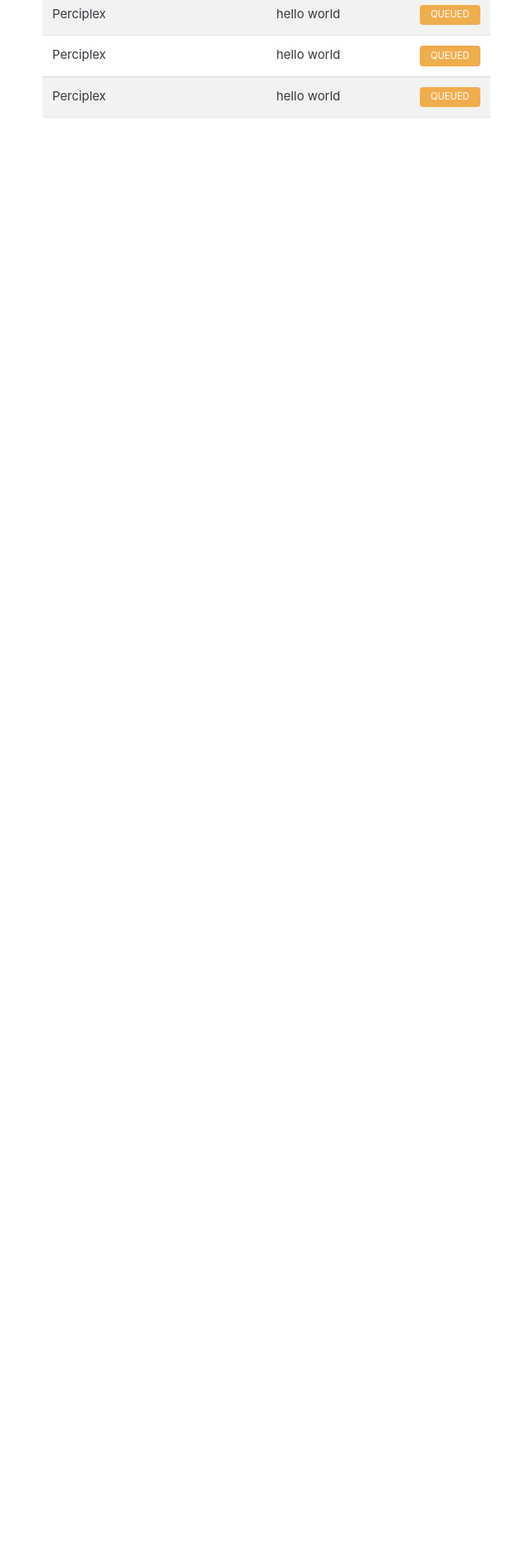
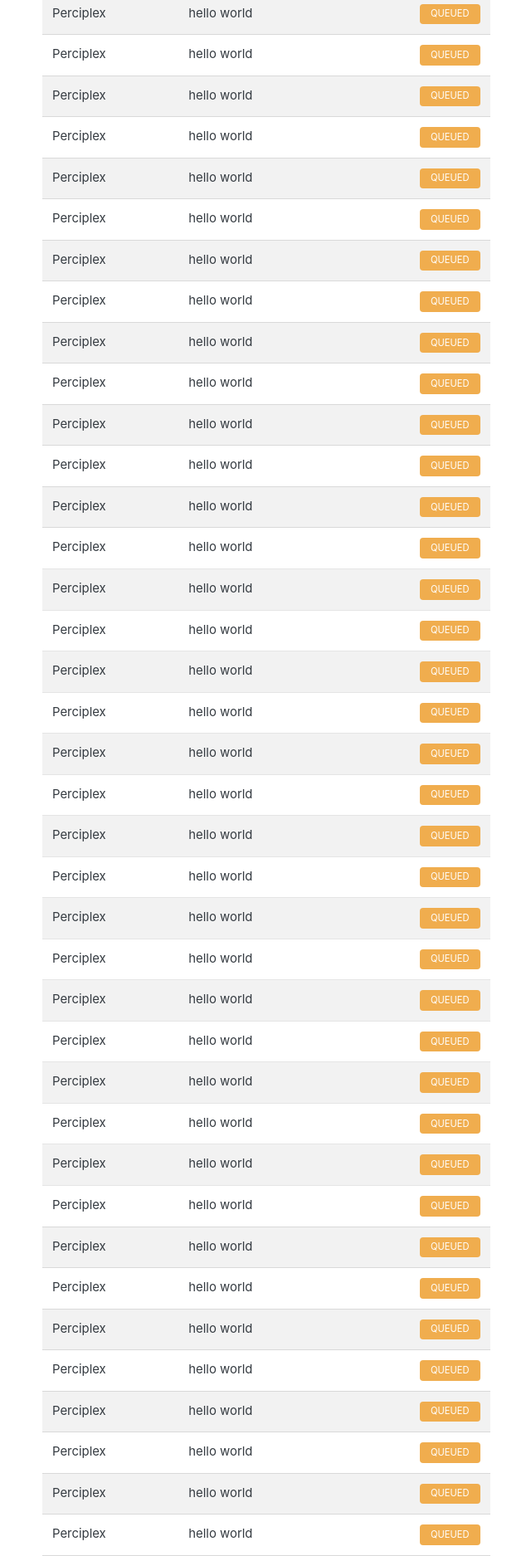
Before and after one commit to perciplex/raas, a Flask app: page / in a window 1280 px wide. Shown: the part 658-2533 px from the top of the page at 83% size, without its empty margins (34-674 px from the left). Before the commit the page ends 800 px from the top, so only its background shows below. Run offline with Flask 2, Linux system fonts and the light colour scheme; some libraries are stand-ins or nearby versions.

Commit message:
tweaked UI

```diff
--- a/server/server.py
+++ b/server/server.py
@@ -80,7 +80,7 @@
 running = {} # a set of running jobs
 completed = queue.Queue(maxsize=20) # a queue of recently completed jobs
 
-for i in range(10):
+for i in range(100):
     new_job = Job("Perciplex", "hello world", f"https://github.com/perciplex/raas-starter.git")
     jobs[new_job.id] = new_job
     queued.put(new_job)
--- /dev/null
+++ b/server/static/style.css
@@ -0,0 +1,42 @@
+
+.content {
+    display: flex;
+    flex-direction: row;
+    height: 100%;
+  }
+
+.column {
+    flex: 1;
+    display: flex;
+    flex-direction: column;
+    padding: 5px;
+}
+
+.scroll {
+    overflow-y:scroll;
+}
+
+
+@media (min-width: 768px) {
+    #content-container {
+        position: relative;
+        top:-100px;
+    }
+}
+
+#info {
+    background-color: transparent;
+    padding: 0px;
+}
+
+#twitch-player {
+    top: 10px;
+    position:relative;
+    padding-top:56.25%;
+}
+
+#plot {
+    top: 10px;
+    width:100%;
+    height:500px;
+}
--- a/server/templates/header.html
+++ b/server/templates/header.html
@@ -14,14 +14,11 @@
 
 <!-- Bootstrap CSS -->
 <link rel="stylesheet" href="https://stackpath.bootstrapcdn.com/bootstrap/4.3.1/css/bootstrap.min.css" integrity="sha384-ggOyR0iXCbMQv3Xipma34MD+dH/1fQ784/j6cY/iJTQUOhcWr7x9JvoRxT2MZw1T" crossorigin="anonymous">
-<link rel="stylesheet" href="../static/bootstrap.min.css">
+<link rel="stylesheet" href="static/bootstrap.min.css">
 
+<link rel="stylesheet" href="static/style.css">
 
 <title>Reality as a Service</title>
-
-<style>
-        html, body {margin: 0; height: 100%; overflow: hidden}
-</style>
 
 <div class="container">
         <a href="/"><img src="../static/banner.png" class="img-fluid"><img></a>
--- a/server/templates/index.html
+++ b/server/templates/index.html
@@ -70,32 +70,10 @@
             });
         </script>
         <style>
-            @media (min-width: 768px) {
-                #content {
-                    position: relative;
-                    top:-100px;
-                }
-            }
-            #info {
-                background-color: transparent;
-                padding: 0px;
-            }
-
-            .table-body-scroll tbody {
-                display: block;
-                height: 100%;
-                overflow-y: scroll;
-            }
-
-            .table-body-scroll thead, tbody tr {
-                display: table;
-                width: 100%;
-                table-layout: fixed;
-            }
         </style>
     </head>
     <body>
-        <div class="container" id="content">
+        <div class="container" id="content-container">
             <div class="jumbotron" id="info">
                 <h3 class="display-4" style="width:70%">Reality as a Service</h3>
                 <p style="width:90%">
@@ -118,7 +96,7 @@
                     </table>
                 </div>
                 <div class="col-sm-6">
-                    <div style="position:relative;padding-top:56.25%;">
+                    <div style="" id="twitch-player" class="position-sticky">
                         <iframe
                         src="https://player.twitch.tv/?channel=perciplex&muted=true"
                         width="100%"
```
Also changed, not shown: server/templates/job.html (+1 -8 lines).
